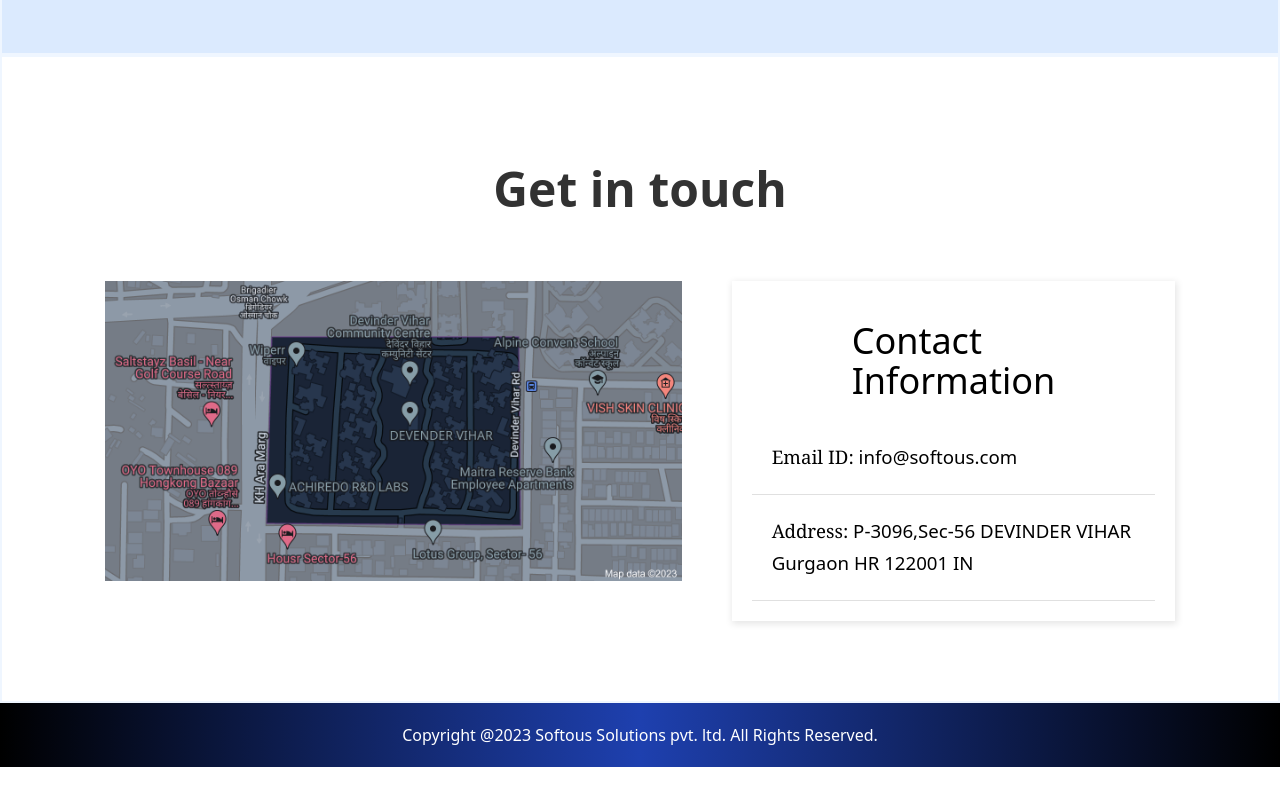
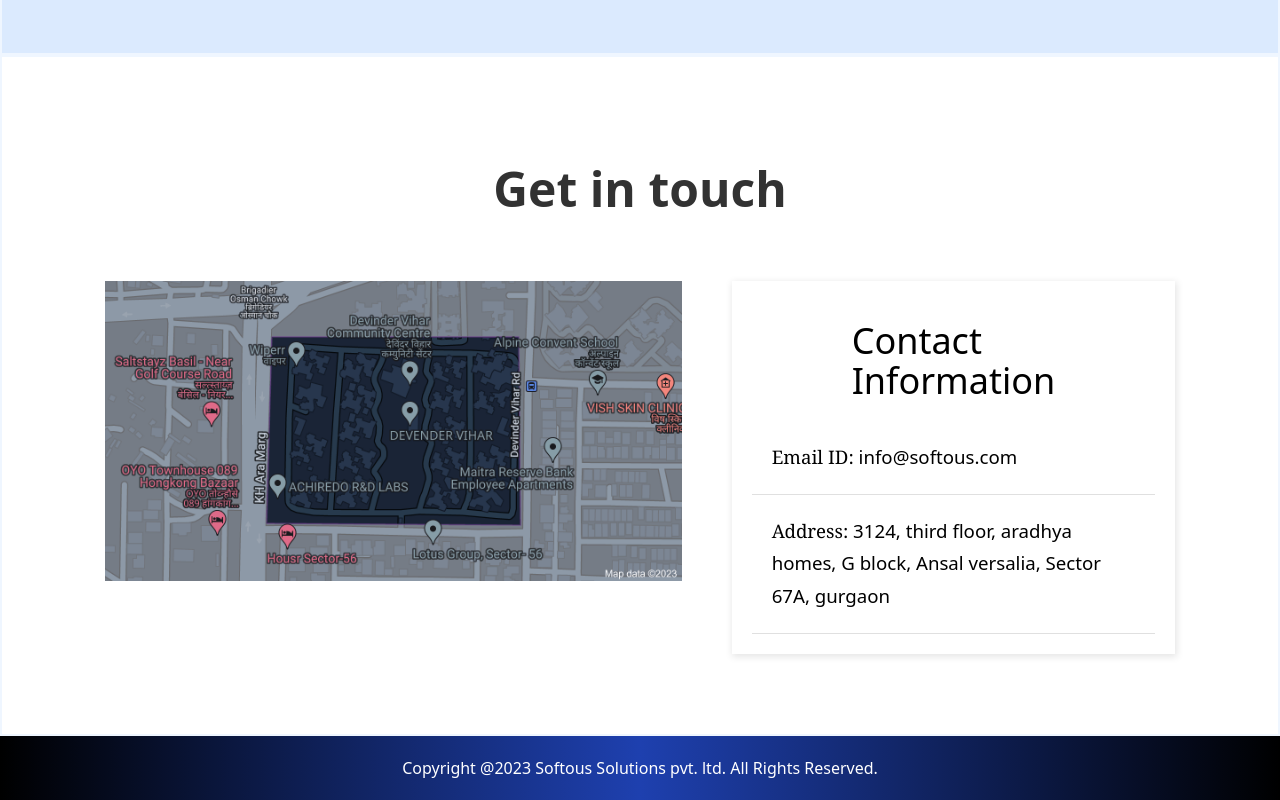
Before and after one commit to softousSolutions/website, a website built with Vite: page index.html in a window 1280 px wide. Shown: the part 2321-3121 px from the top of the page. Before the commit the page ends 3088 px from the top, so only its background shows below. Built offline with nearby package versions, Linux system fonts and the light colour scheme.

Commit message:
Update index.html

```diff
--- a/index.html
+++ b/index.html
@@ -263,7 +263,7 @@
               info@softous.com</p>
           </a>
           <p class="p-5 contact-line font-light"><span class="text-black text-center font-serif"> Address:</span>
-            P-3096,Sec-56 DEVINDER VIHAR Gurgaon HR 122001 IN</p>
+            3124, third floor, aradhya homes, G block, Ansal versalia, Sector 67A, gurgaon</p>
         </div>
       </div>
       </section>
```
